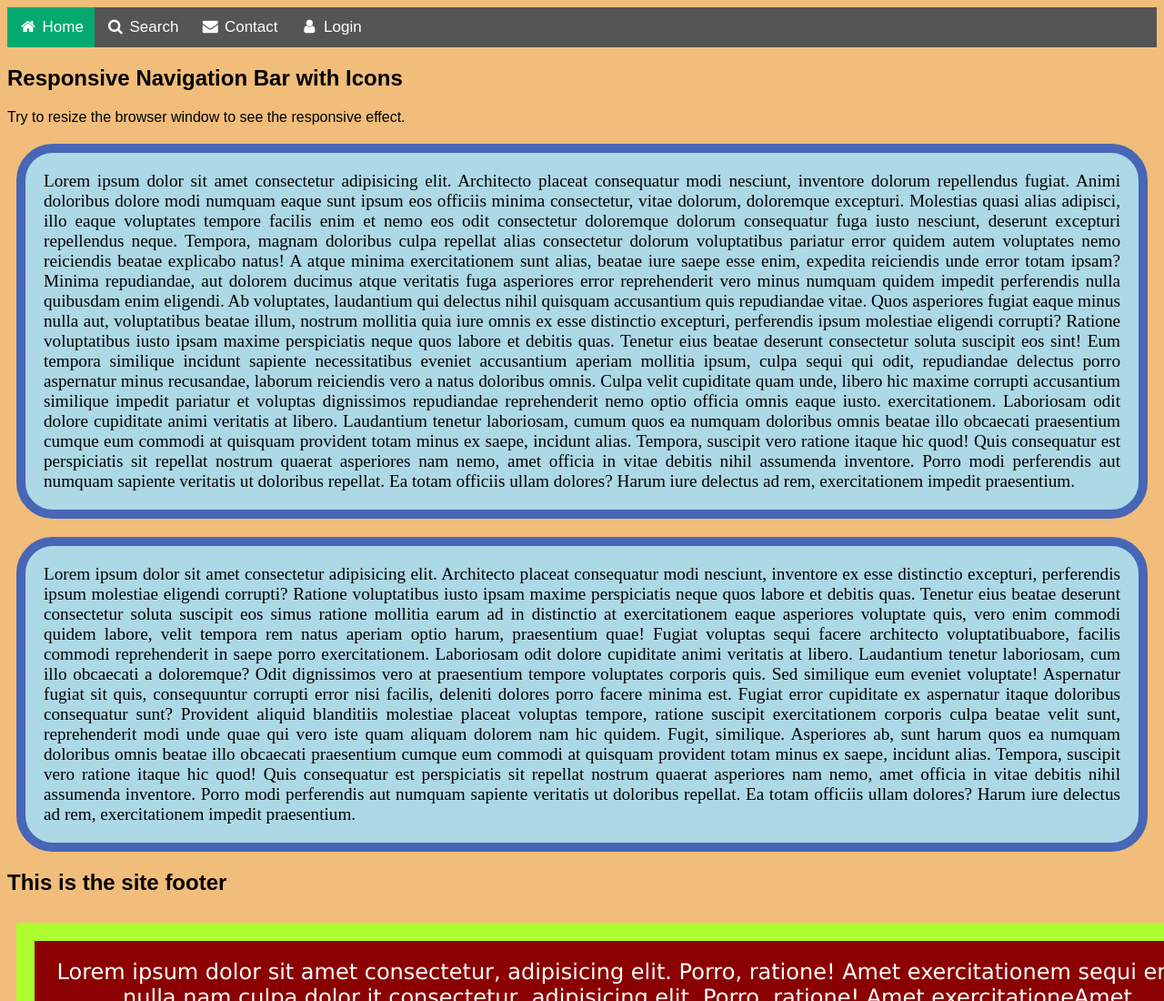
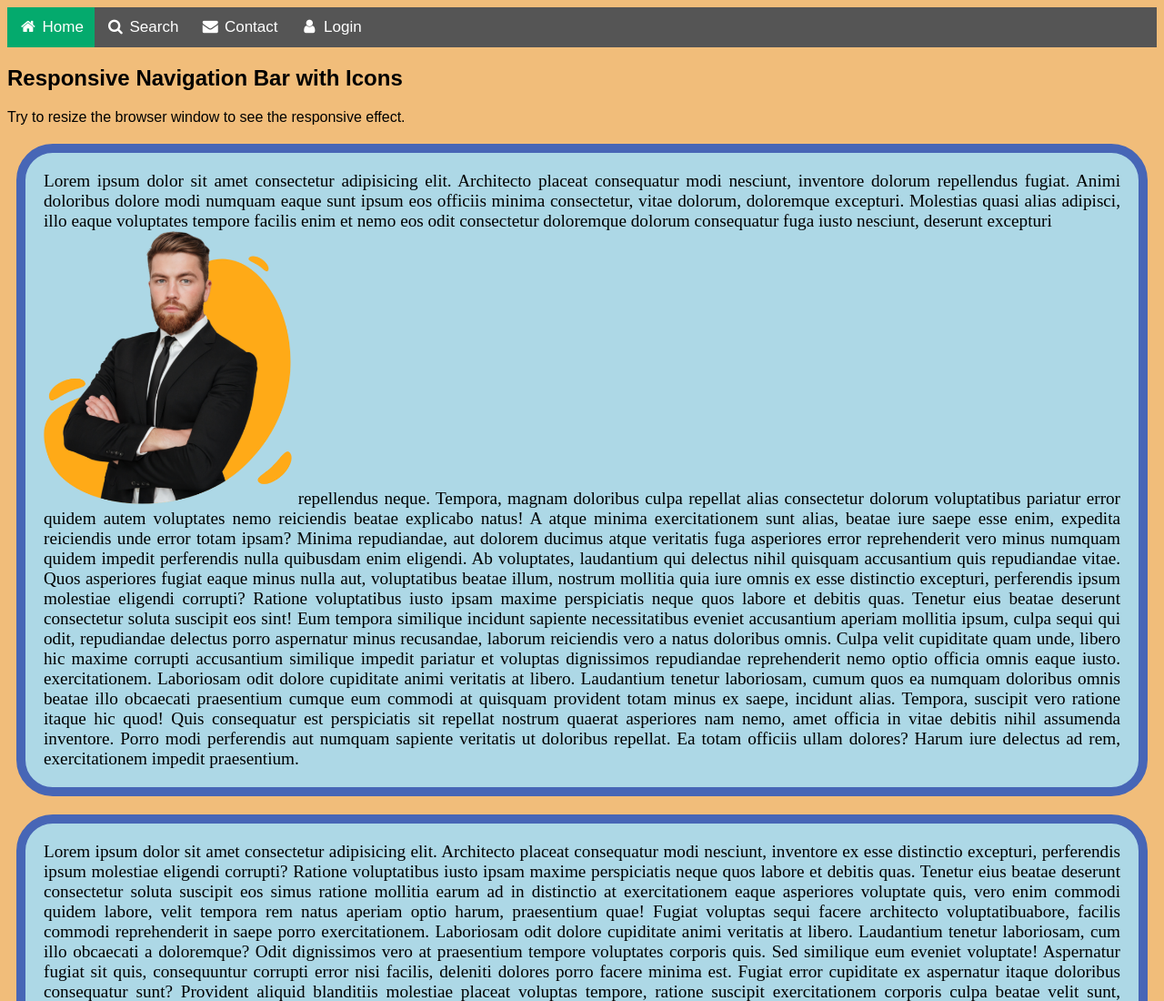
Before and after one commit to ibrahimwafa786/GP1, a plain HTML site: page index.html in a window 1280 px wide. Shown: the top 1100 px of the page at 91% size. Drawn offline with Linux system fonts and the light colour scheme.

Commit message:
added a photo

```diff
--- a/index.html
+++ b/index.html
@@ -58,7 +58,10 @@
         text-align: center;
 
     }
-
+    img{
+        height: 300px;
+        width: auto;
+    }
 
 
 
@@ -84,7 +87,8 @@
     <p id="para">Lorem ipsum dolor sit amet consectetur adipisicing elit. Architecto placeat consequatur modi nesciunt, inventore
         dolorum repellendus fugiat. Animi doloribus dolore modi numquam eaque sunt ipsum eos officiis minima
         consectetur, vitae dolorum, doloremque excepturi. Molestias quasi alias adipisci, illo eaque voluptates tempore
-        facilis enim et nemo eos odit consectetur doloremque dolorum consequatur fuga iusto nesciunt, deserunt excepturi
+        facilis enim et nemo eos odit consectetur doloremque dolorum consequatur fuga iusto nesciunt, deserunt excepturi <br>
+        <img src="./img/hero.png" alt="hero">
         repellendus neque. Tempora, magnam doloribus culpa repellat alias consectetur dolorum voluptatibus pariatur
         error quidem autem voluptates nemo reiciendis beatae explicabo natus! A atque minima exercitationem sunt alias,
         beatae iure saepe esse enim, expedita reiciendis unde error totam ipsam? Minima repudiandae, aut dolorem ducimus
```
Also changed, not shown: img/about-img.png (added), img/about.jpg (added), img/code-solid.svg (added), img/hero-bg.png (added), img/hero.png (added), img/logo.png (added), img/pen-ruler-solid.svg (added), img/project1.png (added), img/project2.png (added), img/project3.png (added), img/project4.png (added), img/project5.png (added), img/project6.png (added), img/rocket-solid.svg (added).
